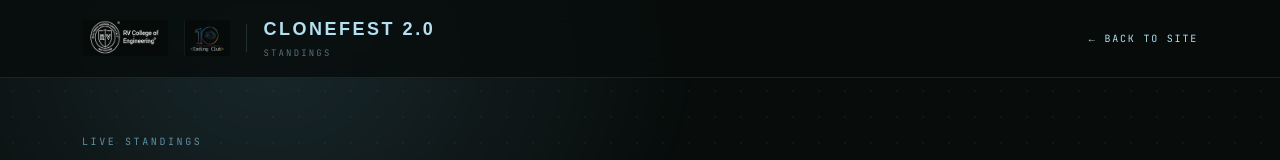
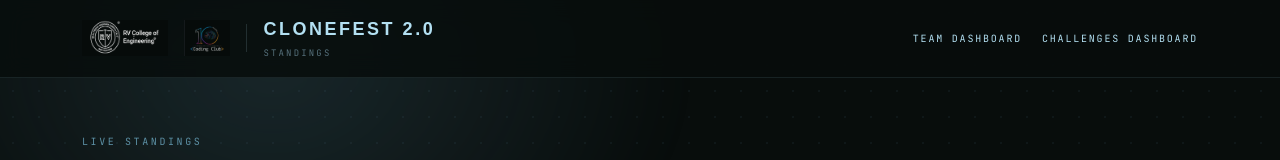
Before and after one commit to Code-with-Prabhjot/clonefest-2.0-website, a React (Vite) app: page /leaderboard in a window 1280 px wide. Shown: the top 160 px of the page. Built offline with nearby package versions, Linux system fonts and the light colour scheme; no server answers; the database is empty; a web font is replaced by a local one.

Commit message:
feat: implement landing pages for leaderboard, team details, authentication, and hacker portal

```diff
--- a/src/pages/AuthPage.jsx
+++ b/src/pages/AuthPage.jsx
@@ -11,14 +11,14 @@ export default function AuthPage() {
     // Check if session already exists
     supabase.auth.getSession().then(({ data: { session } }) => {
       if (session) {
-        navigate('/portal'); // Route to the standard squad portal
+        navigate('/portal/team'); // Route to the standard squad portal
       }
     });
 
     // Listen for auth state changes (crucial for OAuth redirects)
     const { data: { subscription } } = supabase.auth.onAuthStateChange((event, session) => {
       if (event === 'SIGNED_IN' && session) {
-        navigate('/portal'); // Route to the standard squad portal
+        navigate('/portal/team'); // Route to the standard squad portal
       }
     });
 
--- a/src/pages/HackerPortal.jsx
+++ b/src/pages/HackerPortal.jsx
@@ -171,16 +171,14 @@ function Dashboard({ profile, team, tracks, submissions, refetch }) {
           padding: '100px 20px 60px',
         }}
       >
-        {/* ── Section: Operative status ─────────────────────────────────── */}
-        <div style={{ marginBottom: 48 }}>
-          <div style={{ display: 'flex', justifyContent: 'space-between', alignItems: 'baseline', flexWrap: 'wrap', gap: 8 }}>
-            <SectionLabel>&gt; Operative status</SectionLabel>
-            <span className="flex items-center gap-5" style={{ marginBottom: 14 }}>
+        {/* ── Section: Top Links ─────────────────────────────────── */}
+        <div style={{ display: 'flex', justifyContent: 'flex-end', marginTop: 32, marginBottom: 56 }}>
+          <div className="flex items-center gap-8">
             <Link
               to="/portal/team"
               className="font-jet text-[10px] uppercase tracking-[0.16em] text-[#5D91A6] transition-colors hover:text-[#B3E0F2]"
             >
-                Squad detail →
+              Team portal →
             </Link>
             <Link
               to="/leaderboard"
@@ -188,9 +186,7 @@ function Dashboard({ profile, team, tracks, submissions, refetch }) {
             >
               View leaderboard →
             </Link>
-            </span>
           </div>
-          <StatusCard profile={profile} team={team} />
         </div>
 
         {/* ── Section: Mission dossier (track grid) ─────────────────────── */}
--- a/src/pages/Leaderboard.jsx
+++ b/src/pages/Leaderboard.jsx
@@ -146,9 +146,14 @@ export default function Leaderboard() {
             </p>
           </div>
           <div className="flex-1" />
-          <Link to="/" className="font-jet text-[10px] uppercase tracking-[0.18em] text-[#56707B] transition-colors hover:text-[#B3E0F2]">
-            ← Back to site
-          </Link>
+          <div className="flex items-center gap-5">
+            <Link to="/portal/team" className="font-jet text-[10px] uppercase tracking-[0.18em] text-[#5D91A6] transition-colors hover:text-[#B3E0F2]">
+              Team dashboard
+            </Link>
+            <Link to="/portal" className="font-jet text-[10px] uppercase tracking-[0.18em] text-[#5D91A6] transition-colors hover:text-[#B3E0F2]">
+              Challenges dashboard
+            </Link>
+          </div>
         </div>
       </header>
 
--- a/src/pages/TeamDetails.jsx
+++ b/src/pages/TeamDetails.jsx
@@ -4,7 +4,7 @@ import CyberGrid from '../components/ui/CyberGrid';
 import CyberHeader from '../components/ui/CyberHeader';
 import { supabase } from '../lib/supabase';
 import { useHackerData } from '../hooks/useHackerData';
-import SubmissionCards from '../components/hacker/SubmissionCards';
+
 
 /**
  * Squad detail page.
@@ -167,7 +167,7 @@ export default function TeamDetails() {
           to="/portal"
           className="font-jet text-[10px] uppercase tracking-[0.16em] text-[#5D91A6] transition-colors hover:text-[#B3E0F2]"
         >
-          ← Back to portal
+          Challenge portal →
         </Link>
       </div>
 
@@ -254,15 +254,7 @@ export default function TeamDetails() {
           )}
         </div>
 
-        <div>
-          <div className="mb-3 flex items-baseline justify-between gap-3">
-            <Kicker>Submission history</Kicker>
-            <span className="font-jet text-[10px] uppercase tracking-[0.16em] text-[#8AA5AE]">
-              {(submissions || []).length} total
-            </span>
-          </div>
-          <SubmissionCards submissions={submissions} />
-        </div>
+
         </div>
 
         {/* Identity */}
```
Lines whose indentation alone changed are shown as unchanged.
